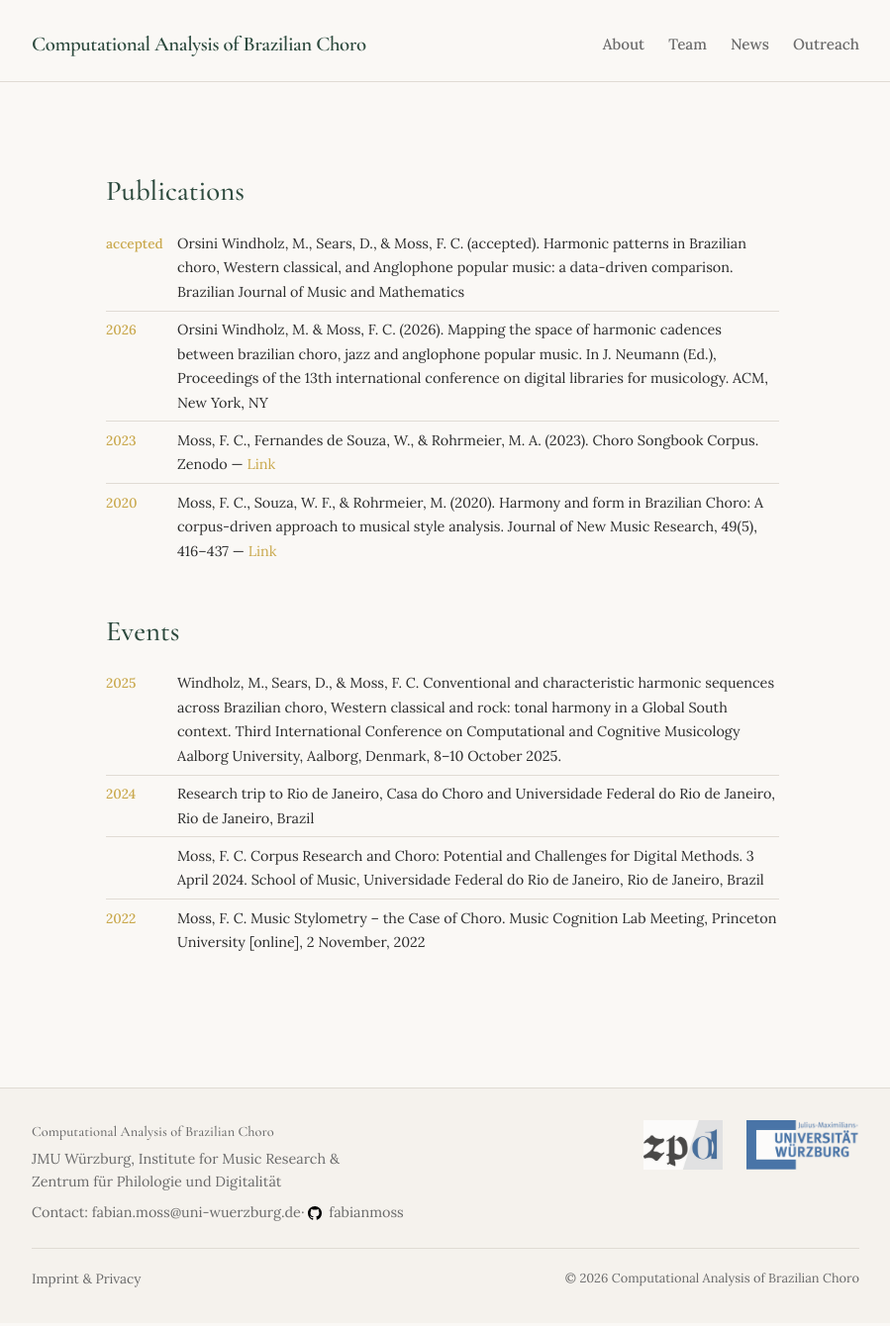
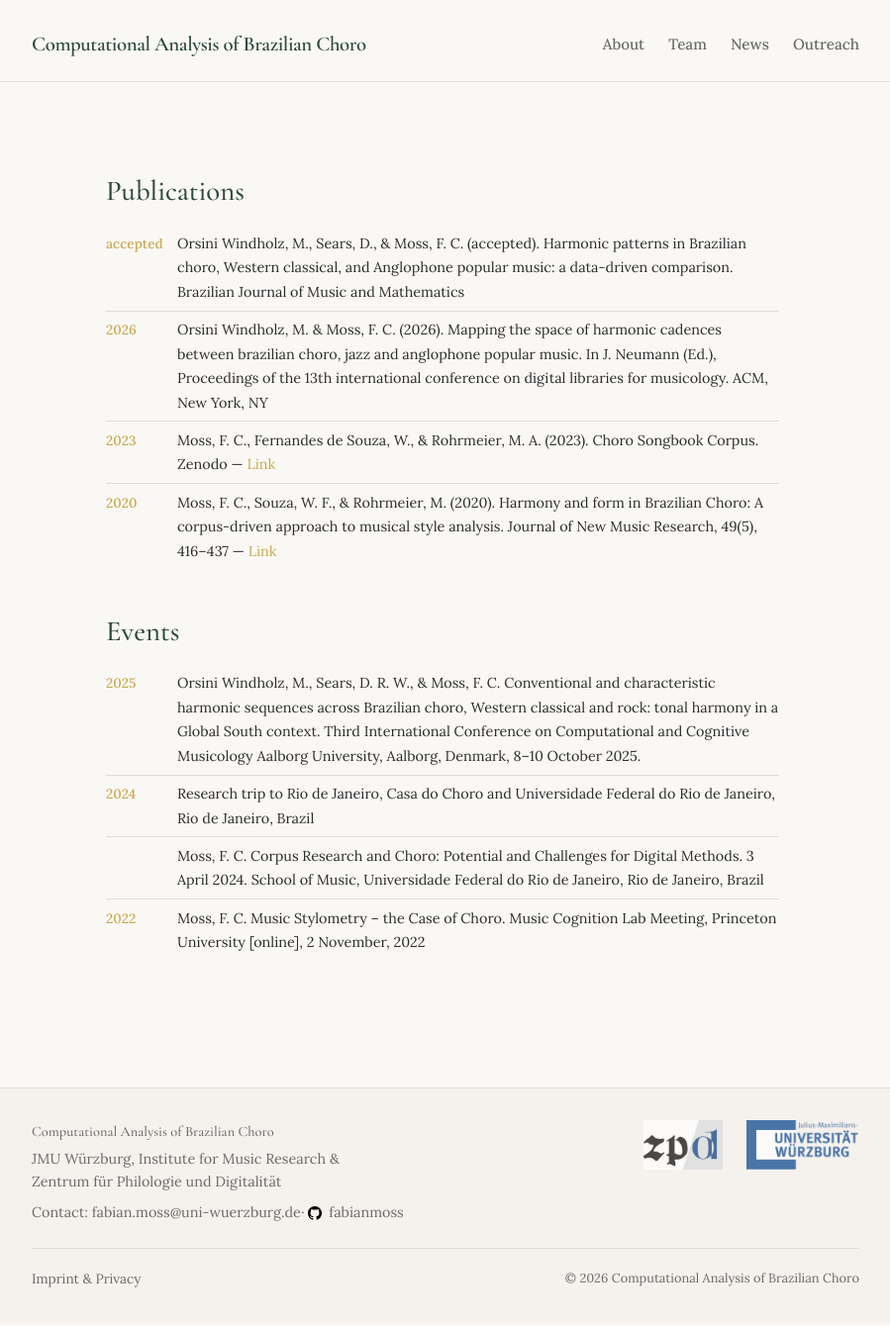
Before and after one commit to fabianmoss/choro, a Jekyll site: the page built from outreach.md, in a window 1280 px wide and 1345 px high. Shown: the top 1340 px of the window at 99% size, without its empty margins (190-1089 px from the left). Built offline with Jekyll 4.4.1, drawn with Linux system fonts in a browser that asks for light colours.

Commit message:
minor update

```diff
--- a/_data/events.yml
+++ b/_data/events.yml
@@ -1,5 +1,5 @@
 - date: "2025"
-  title: "Windholz, M., Sears, D., & Moss, F. C. Conventional and characteristic harmonic sequences across Brazilian choro, Western classical and rock: tonal harmony in a Global South context. Third International Conference on Computational and Cognitive Musicology Aalborg University, Aalborg, Denmark, 8–10 October 2025."
+  title: "Orsini Windholz, M., Sears, D. R. W., & Moss, F. C. Conventional and characteristic harmonic sequences across Brazilian choro, Western classical and rock: tonal harmony in a Global South context. Third International Conference on Computational and Cognitive Musicology Aalborg University, Aalborg, Denmark, 8–10 October 2025."
 - date: "2024"
   title: "Research trip to Rio de Janeiro"
   location: "Casa do Choro and Universidade Federal do Rio de Janeiro, Rio de Janeiro, Brazil"
```
Also changed, not shown: team.md (+1 -1 lines).
